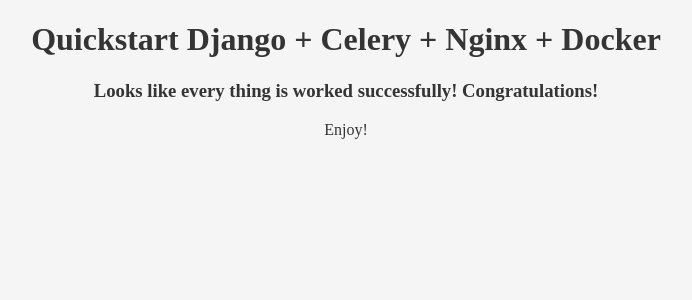
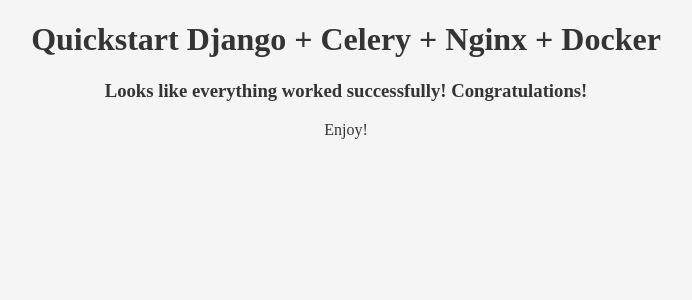
Before and after one commit to LazerCube/django-quickstart-celery-docker, a Django app: page / in a window 1280 px wide. Shown: the top 300 px of the page, without its empty margins (294-986 px from the left). Run offline with Django 3.2, Linux system fonts and the light colour scheme; parts of the project's set-up code (start-up, migrations or seed data) failed here and were passed over.

Commit message:
Fixed mistake in template.

```diff
--- a/project/modules/core/templates/core/views/welcome.html
+++ b/project/modules/core/templates/core/views/welcome.html
@@ -5,7 +5,7 @@
 {% block content %}
 <div style="text-align: center;">
     <h1>Quickstart Django + Celery + Nginx + Docker</h1>
-    <h3>Looks like every thing is worked successfully! Congratulations!</h3>
+    <h3>Looks like everything worked successfully! Congratulations!</h3>
     <p>Enjoy!</p>
 </div>
 {% endblock%}
```
